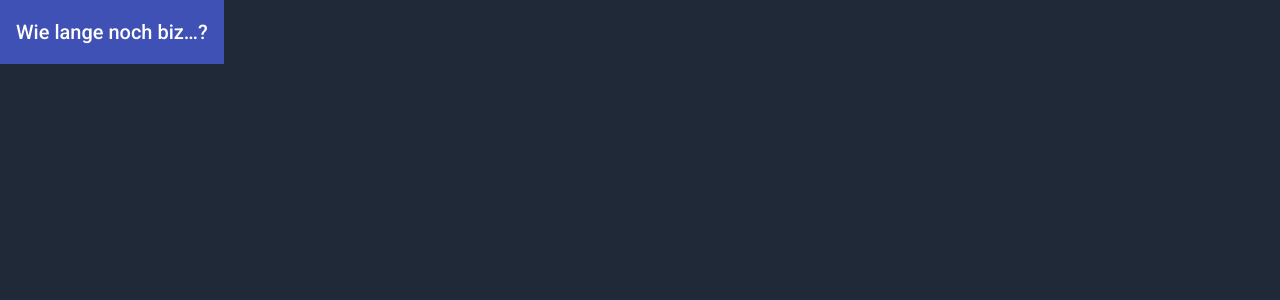
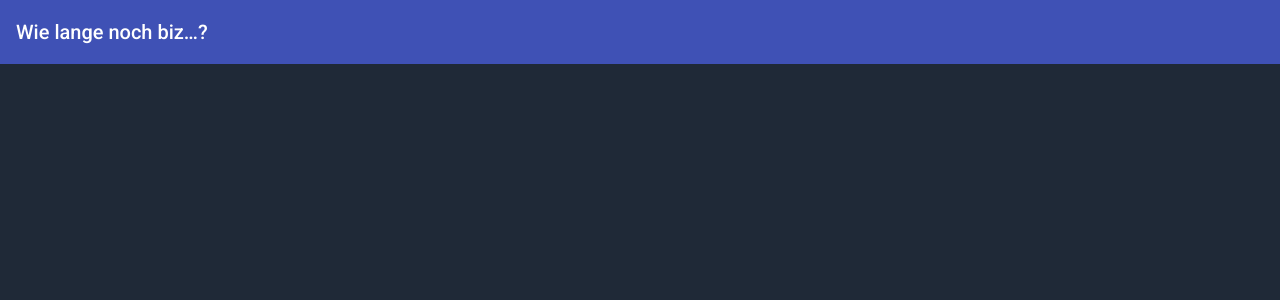
Before and after one commit to Pascalmh/wielangenoch.biz, an Angular app: page / in a window 1280 px wide. Shown: the top 300 px of the page. Built offline with nearby package versions, Linux system fonts and the light colour scheme.

Commit message:
refactor: rework basic view

```diff
--- a/apps/main/src/app/add-event/add-event.component.ts
+++ b/apps/main/src/app/add-event/add-event.component.ts
@@ -11,6 +11,7 @@ import { combineLatest, startWith, debounceTime } from 'rxjs';
   standalone: true,
   imports: [NgIf, ReactiveFormsModule],
   template: `
+    <div class="m-auto text-center">
       <div
         class="mt-5 p-8 bg-gray-700 filter drop-shadow-md bordered-md rounded-md"
       >
@@ -47,6 +48,7 @@ import { combineLatest, startWith, debounceTime } from 'rxjs';
           >
             Speichern
           </button>
+        </div>
       </div>
     </div>
   `,
--- a/apps/main/src/app/app.component.html
+++ b/apps/main/src/app/app.component.html
@@ -1,7 +1,5 @@
-<div class="flex h-screen">
+<div>
   <wlnb-navbar></wlnb-navbar>
 
-  <div class="m-auto text-center">
-    <router-outlet></router-outlet>
-  </div>
+  <router-outlet></router-outlet>
 </div>
```
Lines whose indentation alone changed are shown as unchanged.
